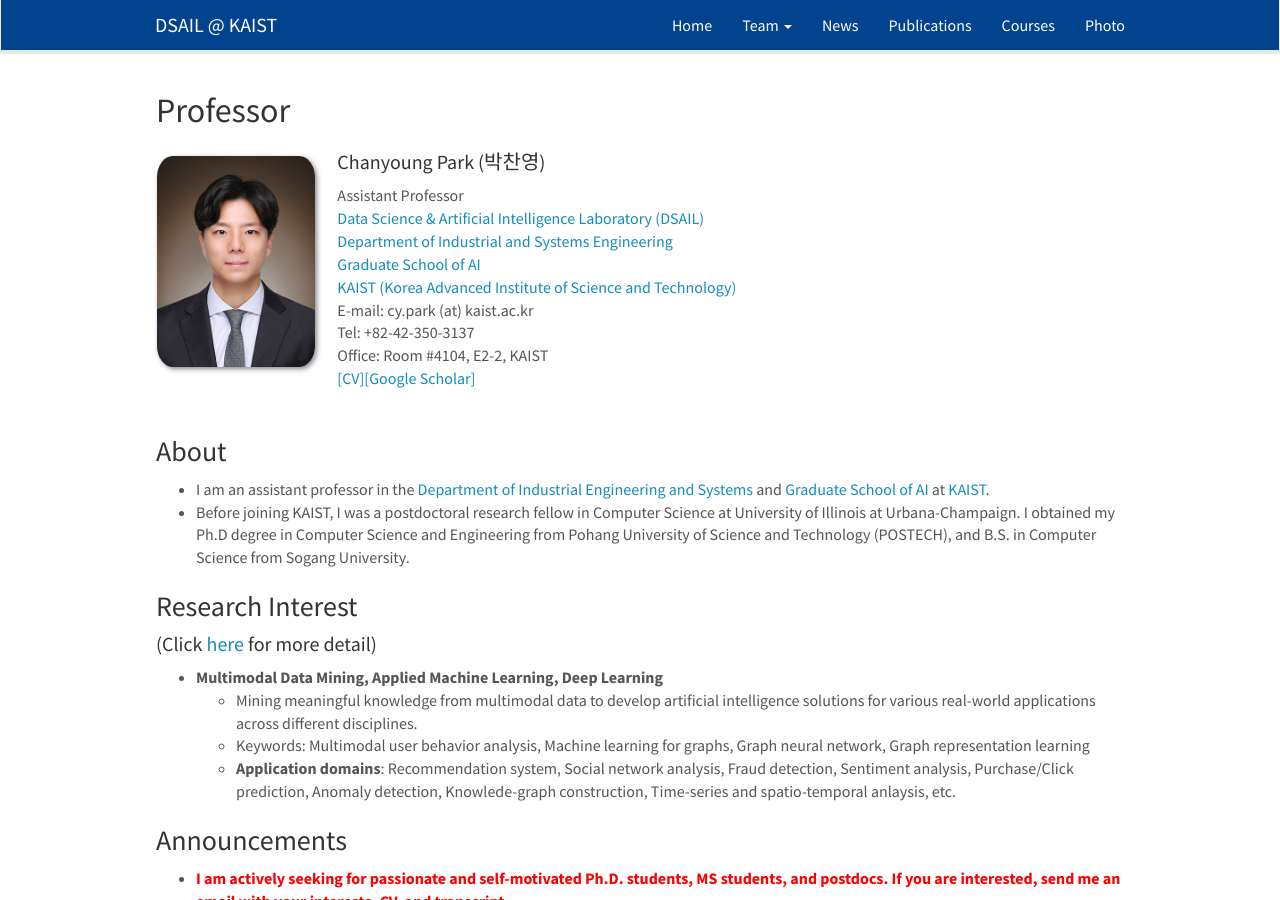
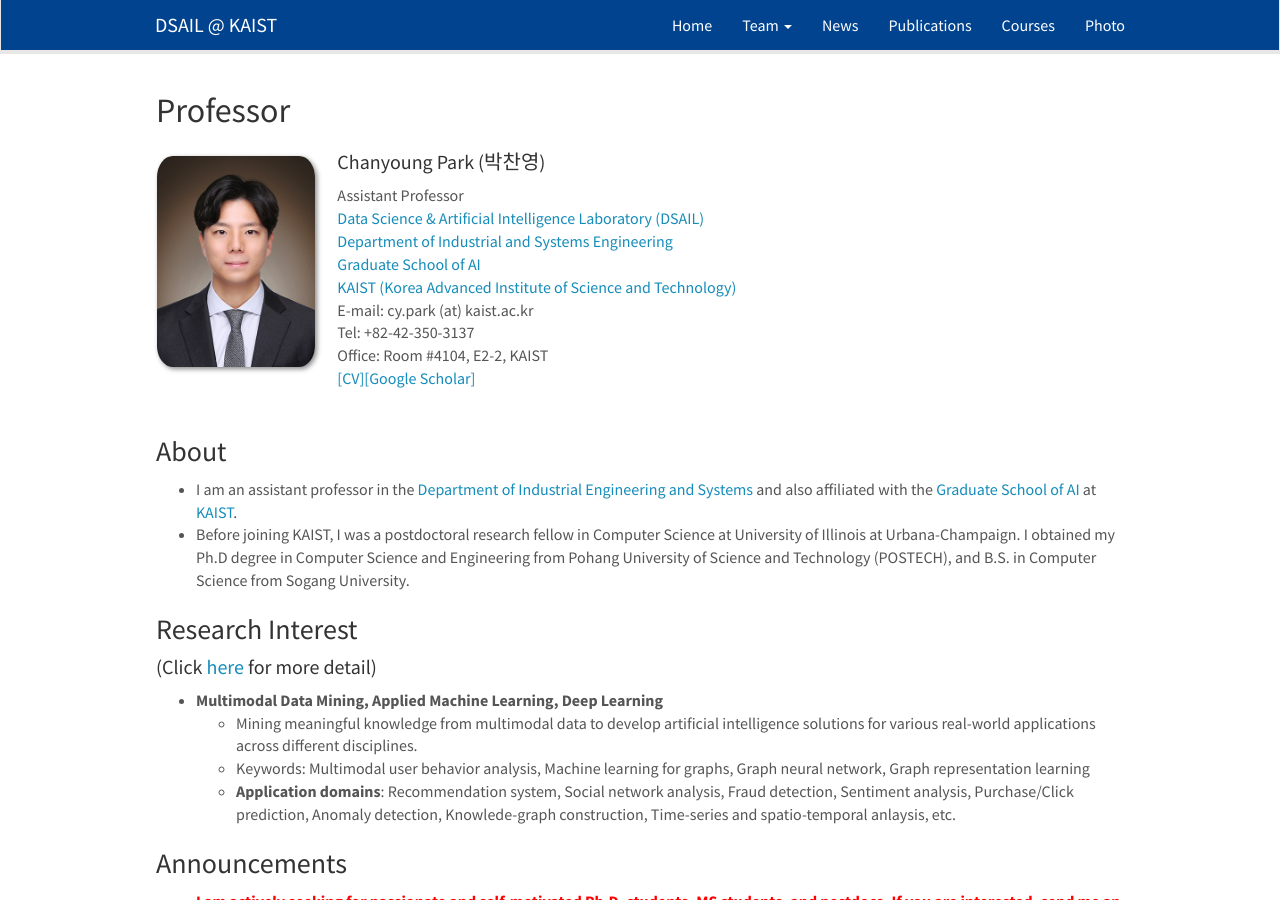
Before and after one commit to kaist-dsail/kaist-dsail.github.io, a Jekyll site: the page built from _pages/professor.md, in a window 1280 px wide and 900 px high. Built offline with Jekyll 4.4.1, drawn with Linux system fonts in a browser that asks for light colours; nearby versions of some CDN libraries.

Commit message:
Update professor.md

```diff
--- a/_pages/professor.md
+++ b/_pages/professor.md
@@ -25,7 +25,7 @@ permalink: /professor/
 {% endfor %}
 
 ### About
-- I am an assistant professor in the [Department of Industrial Engineering and Systems](https://ie.kaist.ac.kr/){:target="_blank"} and [Graduate School of AI](http://gsai.kaist.ac.kr/){:target="_blank"} at [KAIST](http://kaist.ac.kr/){:target="_blank"}.
+- I am an assistant professor in the [Department of Industrial Engineering and Systems](https://ie.kaist.ac.kr/){:target="_blank"} and also affiliated with the [Graduate School of AI](http://gsai.kaist.ac.kr/){:target="_blank"} at [KAIST](http://kaist.ac.kr/){:target="_blank"}.
 - Before joining KAIST, I was a postdoctoral research fellow in Computer Science at University of Illinois at Urbana-Champaign. I obtained my Ph.D degree in Computer Science and Engineering from Pohang University of Science and Technology (POSTECH), and B.S. in Computer Science from Sogang University.
 
 ### Research Interest
```
